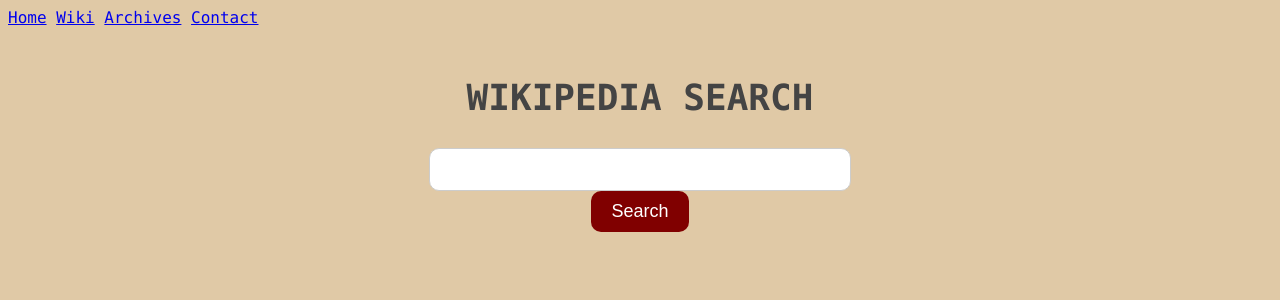
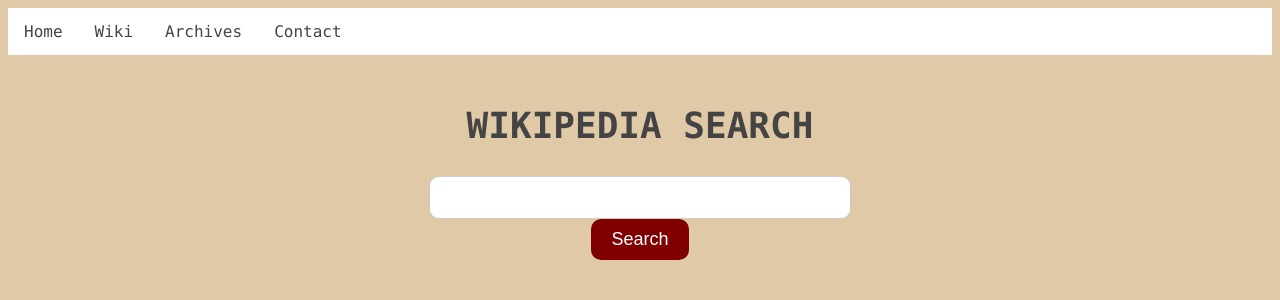
Before and after one commit to fresqy/wikiapiDjango, a Django app: page /wiki in a window 1280 px wide. Shown: the top 300 px of the page. Run offline with Django 4.2, Linux system fonts and the light colour scheme.

Commit message:
wiki header fixed

```diff
--- a/main/templates/main/index.html
+++ b/main/templates/main/index.html
@@ -3,6 +3,21 @@
   <head>
     <title>GFG</title>
     <style>
+     /* Style the navigation bar */
+      .navbar {
+        background-color: #fff;
+        overflow: hidden;
+      }
+
+      /* Style the links inside the navigation bar */
+      .navbar a {
+        float: left;
+        display: block;
+        color: #444;
+        text-align: center;
+        padding: 14px 16px;
+        text-decoration: none;
+      }
       body {
         background-color: #E0C9A6;
         font-family: Monaco, monospace;
@@ -45,6 +60,8 @@
         background-color: #3e8e41;
       }
 
+
+
       .result {
         margin-top: 50px;
         padding: 20px;
```
